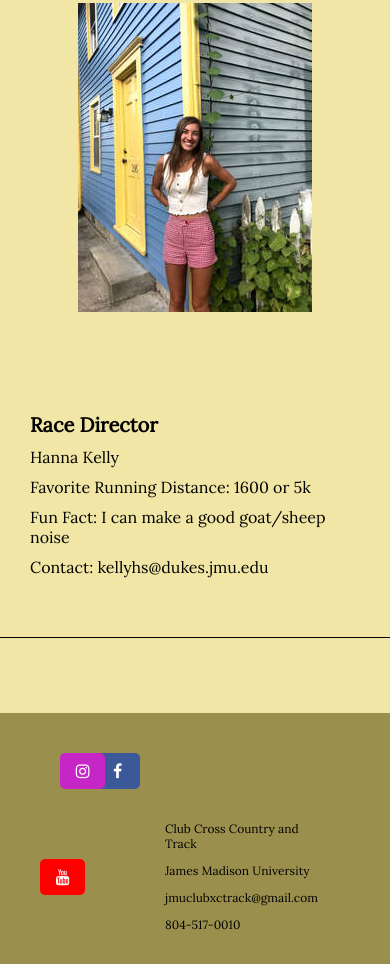
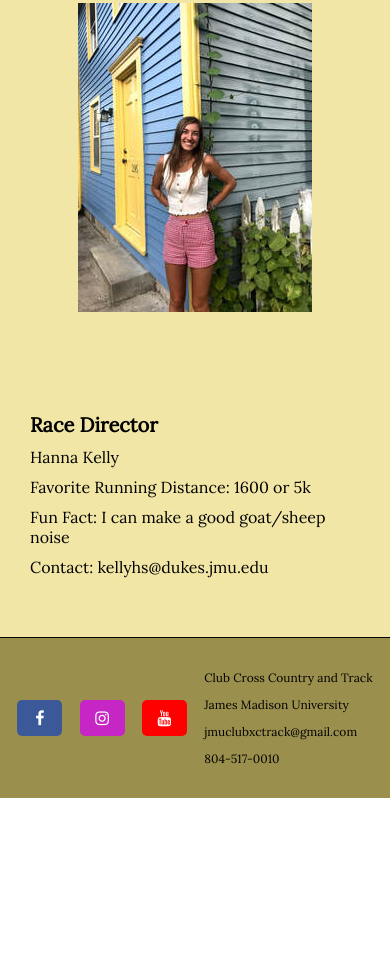
Before and after one commit to jennahorrall/347p1, a plain HTML site: page meet-exec.html in a window 390 px wide. Shown: the part 4489-5453 px from the top of the page. After the commit the page ends 5287 px from the top, so only its background shows below. Drawn offline with Linux system fonts and the light colour scheme.

Commit message:
footer responsiveness

```diff
--- a/css/meet-exec.css
+++ b/css/meet-exec.css
@@ -85,4 +85,8 @@
         border-bottom: 1px black solid;
         padding-bottom: 50px;
     }
+
+    #footer {
+        margin: 0px;
+    }
   }
--- a/css/shared.css
+++ b/css/shared.css
@@ -264,6 +264,7 @@ body {
 }
 
 @media only screen and (max-width: 500px) {
+
     .page-heading {
         padding: 30px;
         font-size: 22px;
@@ -283,6 +284,7 @@ body {
         padding-bottom: 20px;
         font-size: 16px;
     }
+
     .menu-bar-item {
         font-size: 16px;
     }
@@ -291,10 +293,22 @@ body {
     }
 
     #footer {
-        display: grid;
-        grid-template-columns: 20px 100px;
-        justify-items: left;
+        display: flex;
+        flex-direction: row;
+        justify-content: space-evenly;
+        flex-wrap: wrap;
+        padding-left: 0px;
+        padding-right: 0px;
+        padding-top: 20px;
+        padding-bottom: 20px;
+    }
 
+    #text-container {
+        margin: 0;
+    }
+
+    .fa {
+        margin: 0;
     }
 
 }
```
